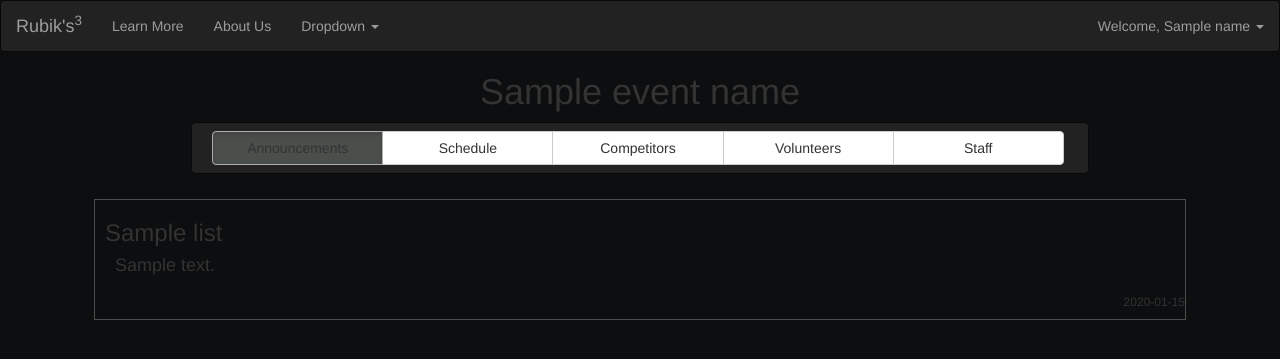
After one commit to ArvisP/Rubix, a Flask app: template app/templates/event-announcements.html in a window 1280 px wide. The commit adds this page. Shown: the top 359 px of the page. Run offline with Flask 2, Linux system fonts and the light colour scheme; the template is opened without the code that fills it: most values are stand-ins (such as "Sample title", 1, 10 or a date in 2020); some libraries are stand-ins or nearby versions.

Commit message:
Finished event announcements, started event schedule

```diff
--- a/app/static/css/main.css
+++ b/app/static/css/main.css
@@ -1,21 +1,19 @@
-.btn-bar {
-    width: 100%;
-    background-color: #555;
-    overflow: auto;
+h1{
+  font-family: "Courier New", cursive;
+  text-align: center;
+  color: #7b7e82;
 }
 
-.btn-bar a {
-    float: left;
-    width: 20%;
-    text-align: center;
-    padding: 12px 0;
-    transition: all 0.3s ease;
-    color: white;
-    font-size: 36px;
+h3{
+
 }
 
-.btn-bar a:hover {
-    background-color: #000;
+h4{
+
+}
+
+h6{
+
 }
 
 .background {
@@ -23,5 +21,10 @@
 }
 
 .active {
-    background-color: #4CAF50 !important;
+    background-color: #4b4f4b !important;
 }
+
+table, tr, td {
+    border: 1px solid #4b4f4b;
+
+}
--- /dev/null
+++ b/app/templates/event-announcements.html
@@ -0,0 +1,35 @@
+{% extends "layout.html" %}
+
+{% block content %}
+  <h1>{{ eventName }}</h1>
+  <div class="container-fluid" align="center" style="width: 90%">
+    <div class="navbar navbar-inverse btn-group" style="padding-left:20px; padding-right:20px; width:80%">
+        <button class="btn navbar-btn btn-default active" style="width: 20%">Announcements</button>
+        <button class="btn navbar-btn btn-default" style="width: 20%">Schedule</button>
+        <button class="btn navbar-btn btn-default" style="width: 20%">Competitors</button>
+        <button class="btn navbar-btn btn-default" style="width: 20%">Volunteers</button>
+        <button class="btn navbar-btn btn-default" style="width: 20%">Staff</button>
+    </div>
+    <div class="container-fluid background" align="left" style="margin-top: 5px">
+      <table style="width:100%">
+        {% for title, body, time in list %}
+          <tr style="text-align:left">
+            <td>
+              <h3 style="padding-left: 10px">{{ title }}</h3>
+              <h4 style="padding-left: 20px">{{ body }}</h4>
+              <h6 style="float: right">{{ time }}  </h6>
+            </td>
+          </tr>
+        {% endfor %}
+      </table>
+    </div>
+    {% if eventorganizer %} <!-- Checks if user is the event organizer -->
+      <div style="margin-top: 20px">
+        <input type="Text" placeholder="Title..." style="width: 90%; bold"></input>
+        <textarea rows="4" placeholder="Announcement..." style="width: 90%; resize:none"></textarea><br>
+        <button type="button" class="btn btn-default" style="float: right; margin-right: 5%; margin-top: 5px">POST</button>
+      </div>
+    {% endif %}
+
+  </div>
+{% endblock %}
--- a/app/templates/layout.html
+++ b/app/templates/layout.html
@@ -30,7 +30,7 @@
 
             <div class="collapse navbar-collapse" id="bs-example-navbar-collapse-1">
                 <ul class="nav navbar-nav">
-                    <li class="active"><a href="{{ url_for('learnmore') }}"> Learn More </a></li>
+                    <li><a href="{{ url_for('learnmore') }}"> Learn More </a></li>
                     <li><a href="{{ url_for('about') }}"> About Us </a></li>
                     <li class="dropdown">
                         <a href="#" class="dropdown-toggle" data-toggle="dropdown">Dropdown <span class="caret"></span></a>
@@ -45,10 +45,16 @@
                         </ul>
                     </li>
                 </ul>
-                {% if logged %}
+                {% if name %}
                 <ul class="nav navbar-nav navbar-right">
                   <li class="dropdown">
                     <a href="#" class="navbar-right dropdown-toggle" data-toggle="dropdown">Welcome, {{ name }} <span class="caret"></span></a>
+                    <ul id="user-dp" class = "dropdown-menu" role="menu">
+                      <li><a href="#">Your events</a></li>
+                      <li><a href="#">Manage account</a></li>
+                      <li class="divider"></li>
+                      <li><a href="#">Sign out</a></li>
+                    </ul>
                   </li>
                 </ul>
                 {% else %}
--- a/templates/main.css
+++ /dev/null
@@ -1,4 +0,0 @@
-h1 {
-  font-family: "Courier New", Courier, monospace;
-  font-color: white;
-}
```
Also changed, not shown: app/routes.py (+10 -5 lines), app/templates/event-schedule.html (added, +14 -0 lines), app/templates/event.html (deleted, +0 -18 lines), app/static/img/solved-cube.png (added).
